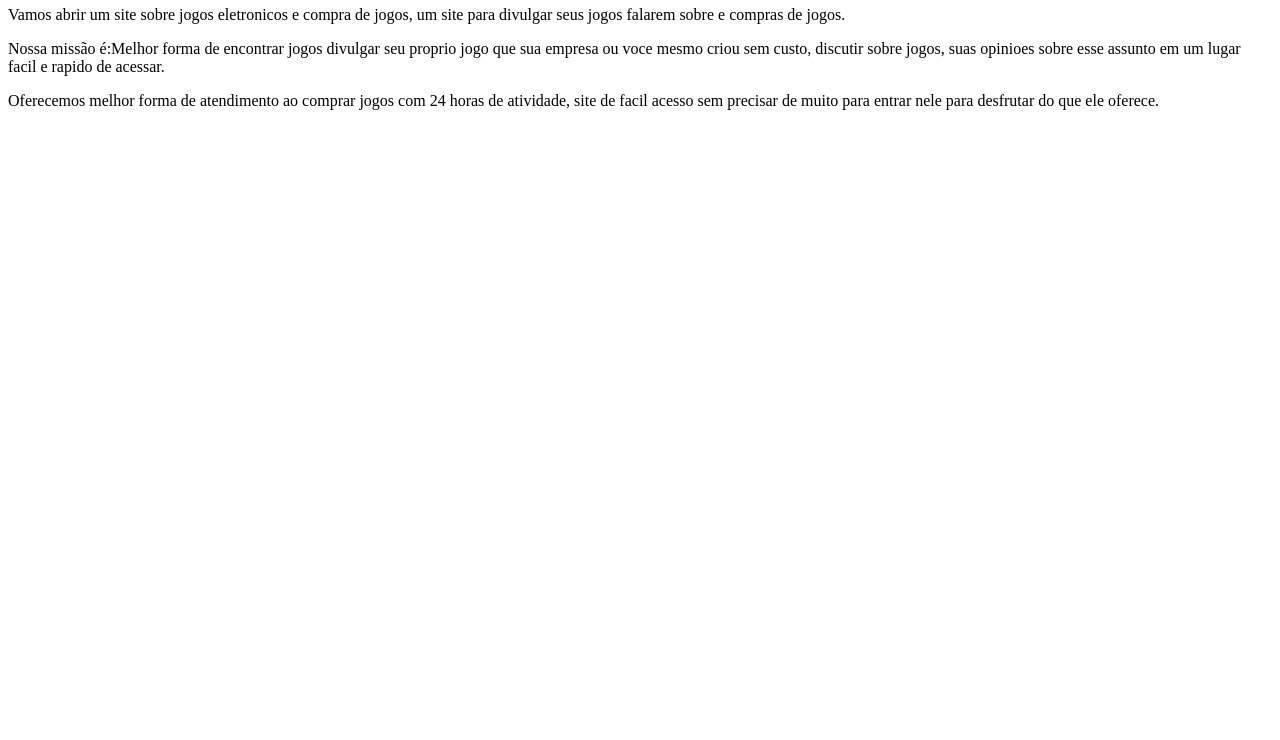
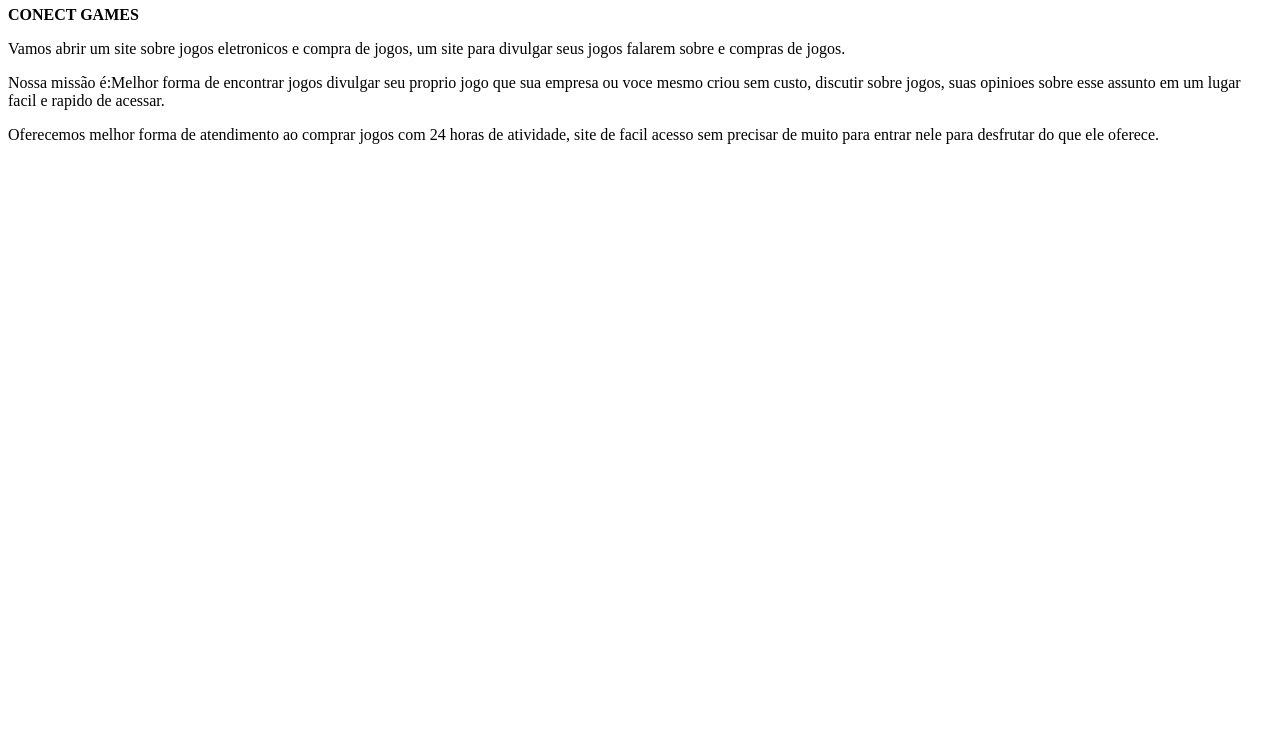
Before and after one commit to Ronaldo21032006/Luis-e-Ronaldo, a plain HTML site: page index.html in a window 1280 px wide. Shown: the part 60-800 px from the top of the page. Drawn offline with Linux system fonts and the light colour scheme.

Commit message:
nome colocado

```diff
--- a/index.html
+++ b/index.html
@@ -1,4 +1,5 @@
 <h1>Sobre Jogos Eletronicos</h1>
+   <strong>CONECT GAMES</strong>
 <p>Vamos abrir um site sobre jogos eletronicos e compra de jogos, um site para divulgar seus jogos falarem sobre e compras de jogos.</p>
 
 <p> Nossa missão é:Melhor forma de encontrar jogos divulgar seu proprio jogo que sua empresa ou voce mesmo criou sem
```
